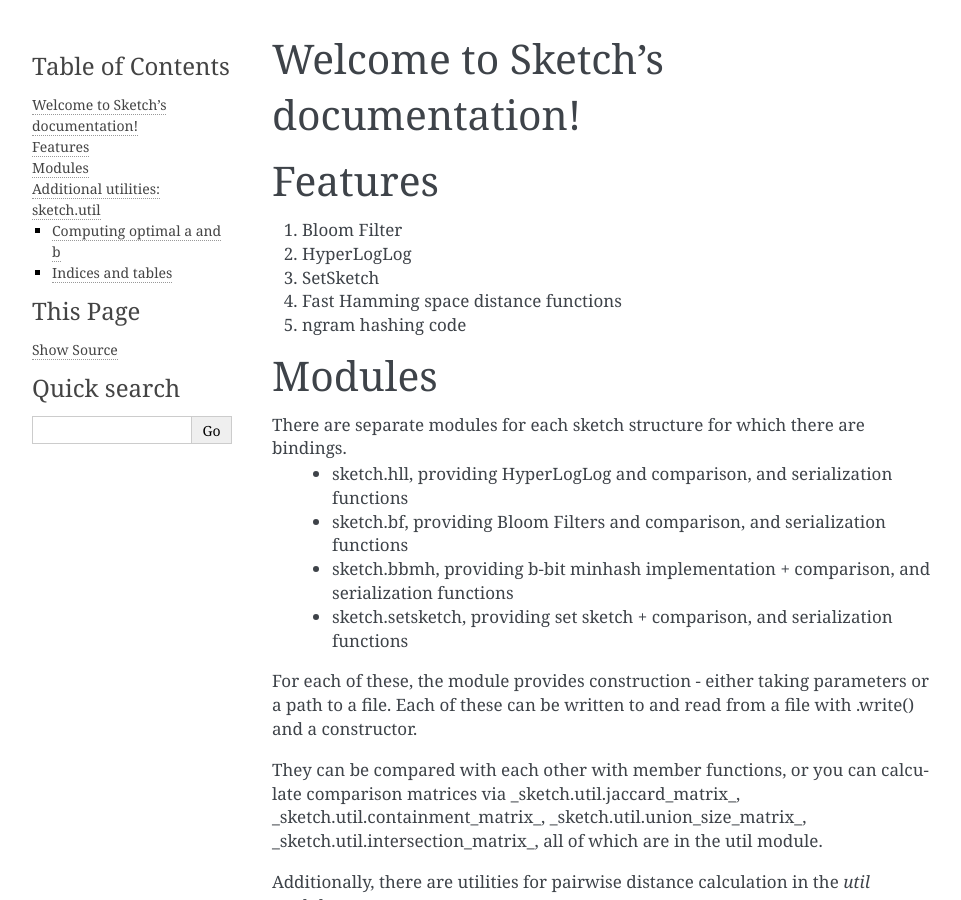
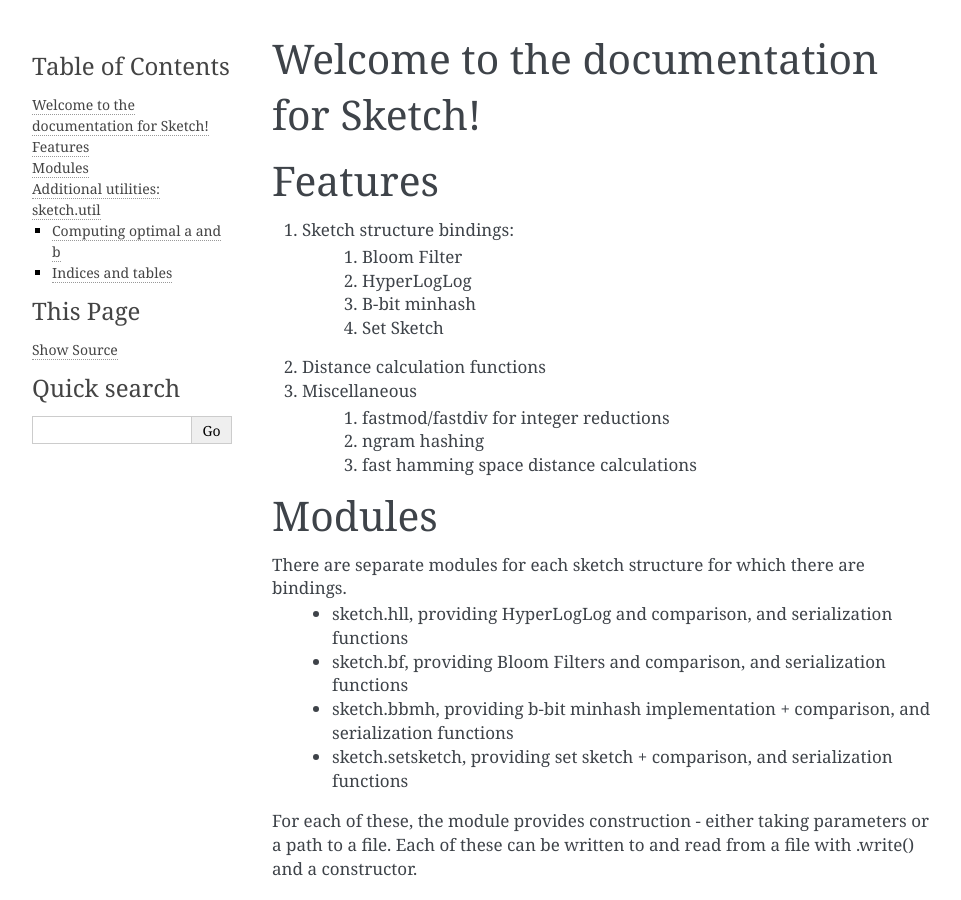
Before and after one commit to dnbaker/sketch, a Sphinx documentation site: the page built from docs/source/index.rst, in a window 1280 px wide and 900 px high. Shown: the whole window, without its empty margins (148-1109 px from the left). Built offline with Sphinx 7.4.7, drawn with Linux system fonts in a browser that asks for light colours.

Commit message:
More documentation

```diff
--- a/docs/source/index.rst
+++ b/docs/source/index.rst
@@ -3,7 +3,7 @@
    You can adapt this file completely to your liking, but it should at least
    contain the root `toctree` directive.
 
-Welcome to Sketch's documentation!
+Welcome to the documentation for Sketch!
 ==================================
 
 .. toctree::
@@ -13,11 +13,16 @@ Welcome to Sketch's documentation!
 
 Features
 ========
-1. Bloom Filter
-2. HyperLogLog
-3. SetSketch
-4. Fast Hamming space distance functions
-5. ngram hashing code
+1. Sketch structure bindings:
+    1. Bloom Filter
+    2. HyperLogLog
+    3. B-bit minhash
+    4. Set Sketch
+2. Distance calculation functions
+3. Miscellaneous
+    1. fastmod/fastdiv for integer reductions
+    2. ngram hashing
+    3. fast hamming space distance calculations
 
 
 Modules
```
